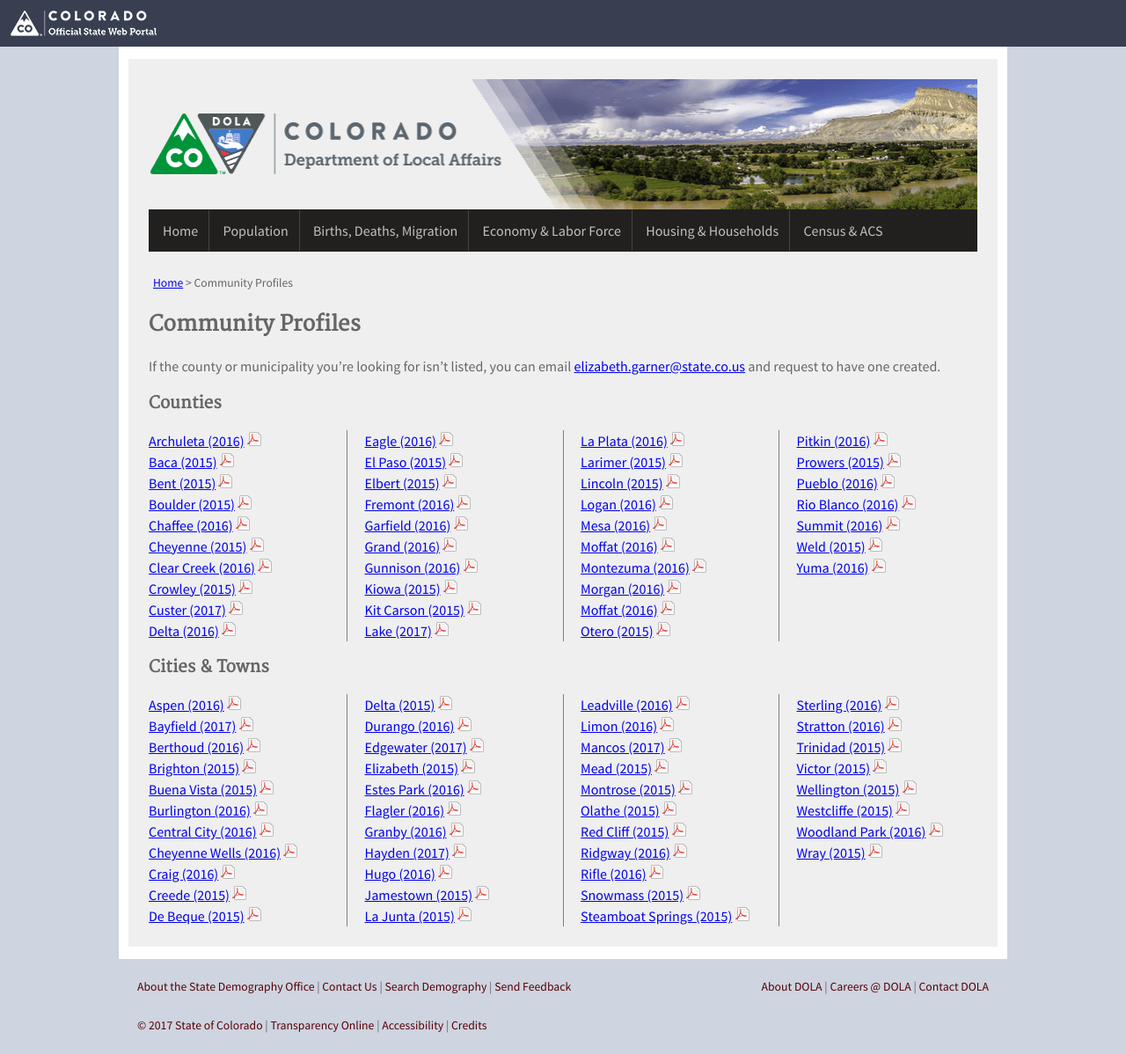
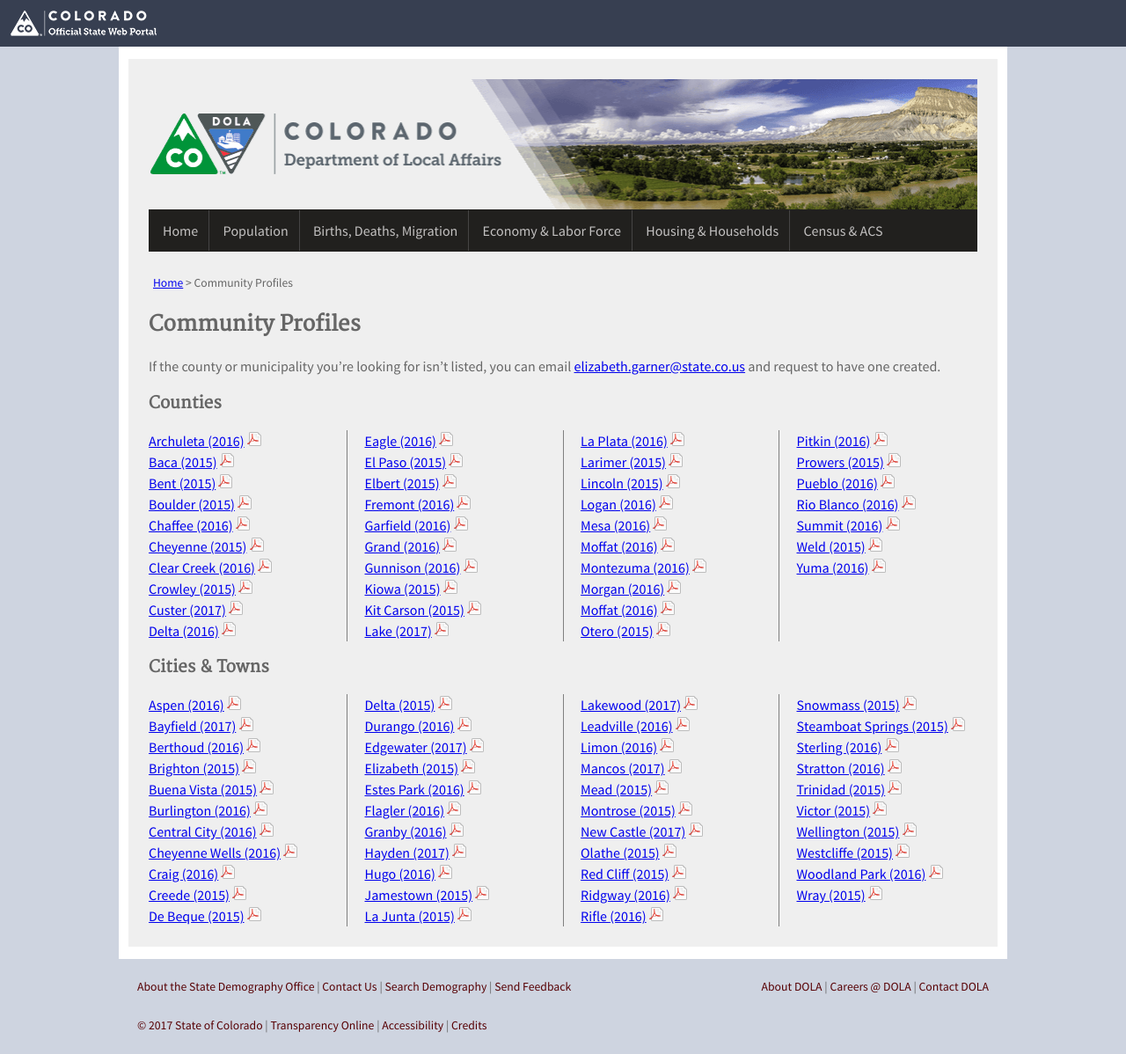
Before and after one commit to TBleess/Website_New, a Jekyll site: the page built from pages/9_Not_in_Menu/cp_test.md, in a window 1280 px wide. Shown: the whole page at 88% size. Built offline with Jekyll 4.4.1, drawn with Linux system fonts in a browser that asks for light colours.

Commit message:
Added Lakewood and New Castle

```diff
--- a/pages/9_Not_in_Menu/cp_test.md
+++ b/pages/9_Not_in_Menu/cp_test.md
@@ -80,11 +80,13 @@
 <a href="https://drive.google.com/uc?export=download&id=0B-vz6H4k4SESdVFmQk95RGpKSjA">Hugo (2016)</a> <img src="/images/page_white_acrobat.png" alt ="download pdf file"><br />
 <a href="https://drive.google.com/uc?export=download&id=0ByjImPUKASTTUUM3eUNKRUtQb28">Jamestown (2015)</a> <img src="/images/page_white_acrobat.png" alt ="download pdf file"><br />
 <a href="https://drive.google.com/uc?export=download&id=0ByjImPUKASTTQmY5VHJxU0RQTDA">La Junta (2015)</a> <img src="/images/page_white_acrobat.png" alt ="download pdf file"><br />
+<a href="https://drive.google.com/uc?export=download&id=0B2FMBVetYCVCSG1pZ0ZzTTJvWnc">Lakewood (2017)</a> <img src="/images/page_white_acrobat.png" alt ="download pdf file"><br />
 <a href="https://drive.google.com/uc?export=download&id=0B-vz6H4k4SESLWswOEgxSVZiUms">Leadville (2016)</a> <img src="/images/page_white_acrobat.png" alt ="download pdf file"><br />
 <a href="https://drive.google.com/uc?export=download&id=0B-vz6H4k4SESS1FtUDZMMFBjcGs">Limon (2016)</a> <img src="/images/page_white_acrobat.png" alt ="download pdf file"><br />
 <a href="https://drive.google.com/uc?export=download&id=0ByjImPUKASTTRmZNTnpJSzBfNTg">Mancos (2017)</a> <img src="/images/page_white_acrobat.png" alt ="download pdf file"><br />
 <a href="https://drive.google.com/uc?export=download&id=0ByjImPUKASTTVVFhOGduelRRNlk">Mead (2015)</a> <img src="/images/page_white_acrobat.png" alt ="download pdf file"><br />
 <a href="https://drive.google.com/uc?export=download&id=0ByjImPUKASTTakxFM3pFcjliVjQ">Montrose (2015)</a> <img src="/images/page_white_acrobat.png" alt ="download pdf file"><br />
+<a href="https://drive.google.com/uc?export=download&id=0B2FMBVetYCVCM3p2My1TeUR0VE0">New Castle (2017)</a> <img src="/images/page_white_acrobat.png" alt ="download pdf file"><br />
 <a href="https://drive.google.com/uc?export=download&id=0B-vz6H4k4SESSncxaG0zaVBaVnM">Olathe (2015)</a> <img src="/images/page_white_acrobat.png" alt ="download pdf file"><br />
 <a href="https://drive.google.com/uc?export=download&id=0ByjImPUKASTTMm56SzJWanV4ZFk">Red Cliff (2015)</a> <img src="/images/page_white_acrobat.png" alt ="download pdf file"><br />
 <a href="https://drive.google.com/uc?export=download&id=0ByjImPUKASTTQmVZdnE4a2xFUHM">Ridgway (2016)</a> <img src="/images/page_white_acrobat.png" alt ="download pdf file"><br />
```
